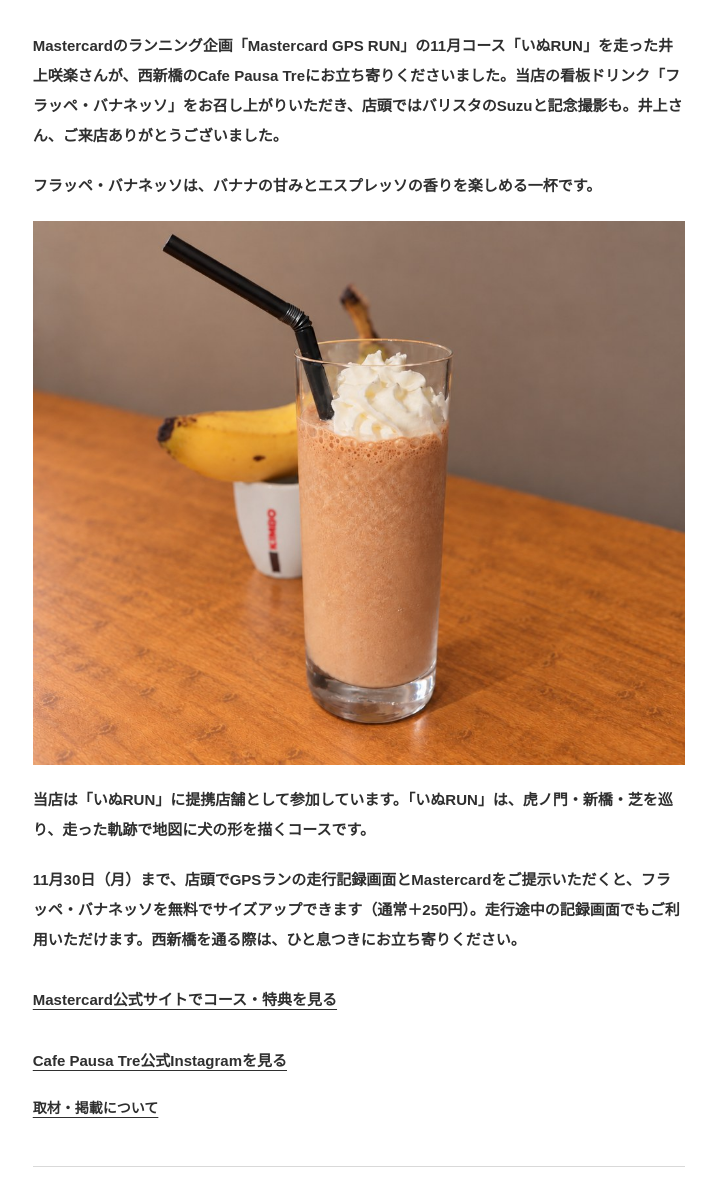
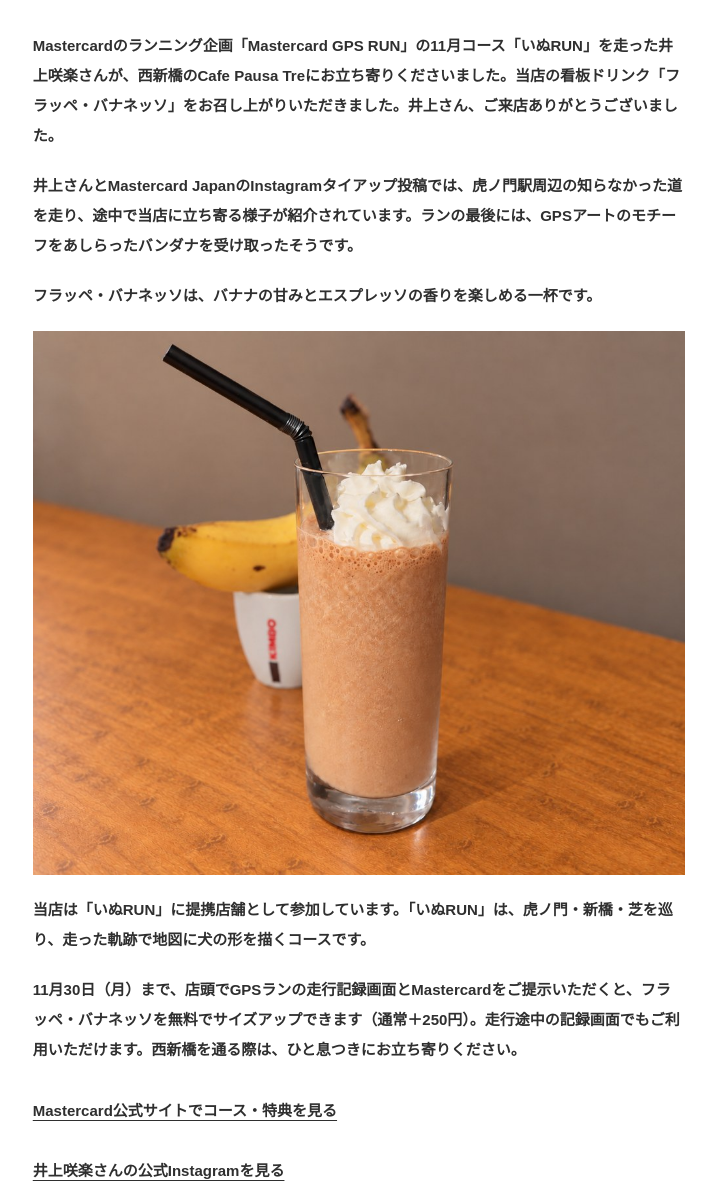
Before and after one commit to cafepausatre/homepage, a plain HTML site: page news/2026-11-20-mastercard-gps-run.html in a window 1280 px wide. Shown: the part 249-1441 px from the top of the page, without its empty margins (281-997 px from the left). Drawn offline with Linux system fonts and the light colour scheme; a web font is replaced by a local one.

Commit message:
Reflect Sakura Inoue’s Mastercard GPS RUN post in News

```diff
--- a/news/2026-11-20-mastercard-gps-run.html
+++ b/news/2026-11-20-mastercard-gps-run.html
@@ -30,12 +30,14 @@
 <div class="news-article__meta"><time class="news-article__date" datetime="2026-11-20">2026.11.20</time><span class="news-article__category">イベント</span></div>
 <h1 class="news-article__title">Mastercard GPS RUN「いぬRUN」で井上咲楽さんがご来店</h1>
 <div class="news-article__body">
-<p>Mastercardのランニング企画「Mastercard GPS RUN」の11月コース「いぬRUN」を走った井上咲楽さんが、西新橋のCafe Pausa Treにお立ち寄りくださいました。当店の看板ドリンク「フラッペ・バナネッソ」をお召し上がりいただき、店頭ではバリスタのSuzuと記念撮影も。井上さん、ご来店ありがとうございました。</p>
+<p>Mastercardのランニング企画「Mastercard GPS RUN」の11月コース「いぬRUN」を走った井上咲楽さんが、西新橋のCafe Pausa Treにお立ち寄りくださいました。当店の看板ドリンク「フラッペ・バナネッソ」をお召し上がりいただきました。井上さん、ご来店ありがとうございました。</p>
+<p>井上さんとMastercard JapanのInstagramタイアップ投稿では、虎ノ門駅周辺の知らなかった道を走り、途中で当店に立ち寄る様子が紹介されています。ランの最後には、GPSアートのモチーフをあしらったバンダナを受け取ったそうです。</p>
 <p>フラッペ・バナネッソは、バナナの甘みとエスプレッソの香りを楽しめる一杯です。</p>
 <p><img src="../assets/images/real-bananesso.jpg" width="1000" height="833" style="max-width: 100%; height: auto;" alt="バナナとエスプレッソのフラッペ・バナネッソ"></p>
 <p>当店は「いぬRUN」に提携店舗として参加しています。「いぬRUN」は、虎ノ門・新橋・芝を巡り、走った軌跡で地図に犬の形を描くコースです。</p>
 <p>11月30日（月）まで、店頭でGPSランの走行記録画面とMastercardをご提示いただくと、フラッペ・バナネッソを無料でサイズアップできます（通常＋250円）。走行途中の記録画面でもご利用いただけます。西新橋を通る際は、ひと息つきにお立ち寄りください。</p>
 <p><a class="news-article__external" href="https://www.mastercard.com/jp/ja/personal/experience-mastercard/offers-promotions/gps-run.html" target="_blank" rel="noopener noreferrer">Mastercard公式サイトでコース・特典を見る</a></p>
+<p><a class="news-article__external" href="https://www.instagram.com/bling2sakura/" target="_blank" rel="noopener noreferrer">井上咲楽さんの公式Instagramを見る</a></p>
 <p><a class="news-article__external" href="https://www.instagram.com/pausa_tre/" target="_blank" rel="noopener noreferrer">Cafe Pausa Tre公式Instagramを見る</a></p>
 </div>
 <p class="news-article__media"><a href="../news.html#media">取材・掲載について</a></p>
```
Also changed, not shown: news/2026-11-20-mastercard-gps-run-en.html (+3 -1 lines).
